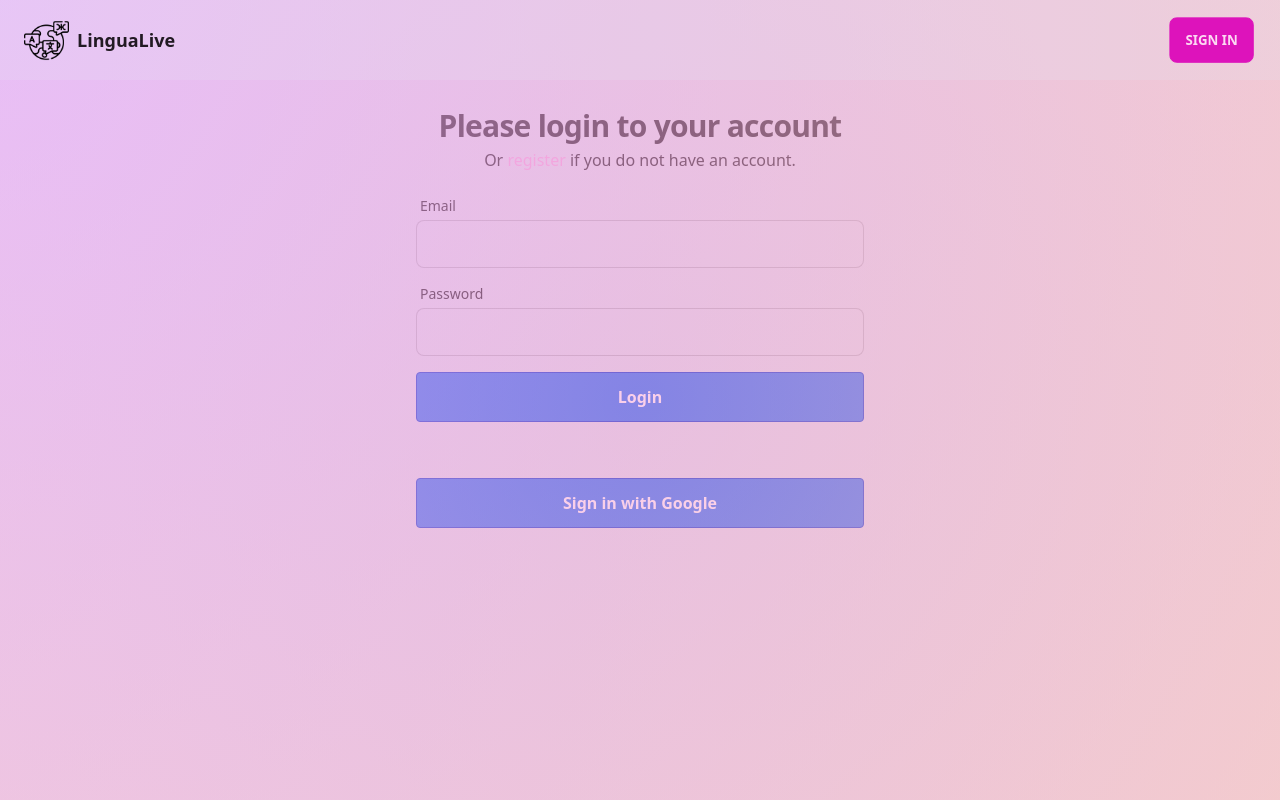
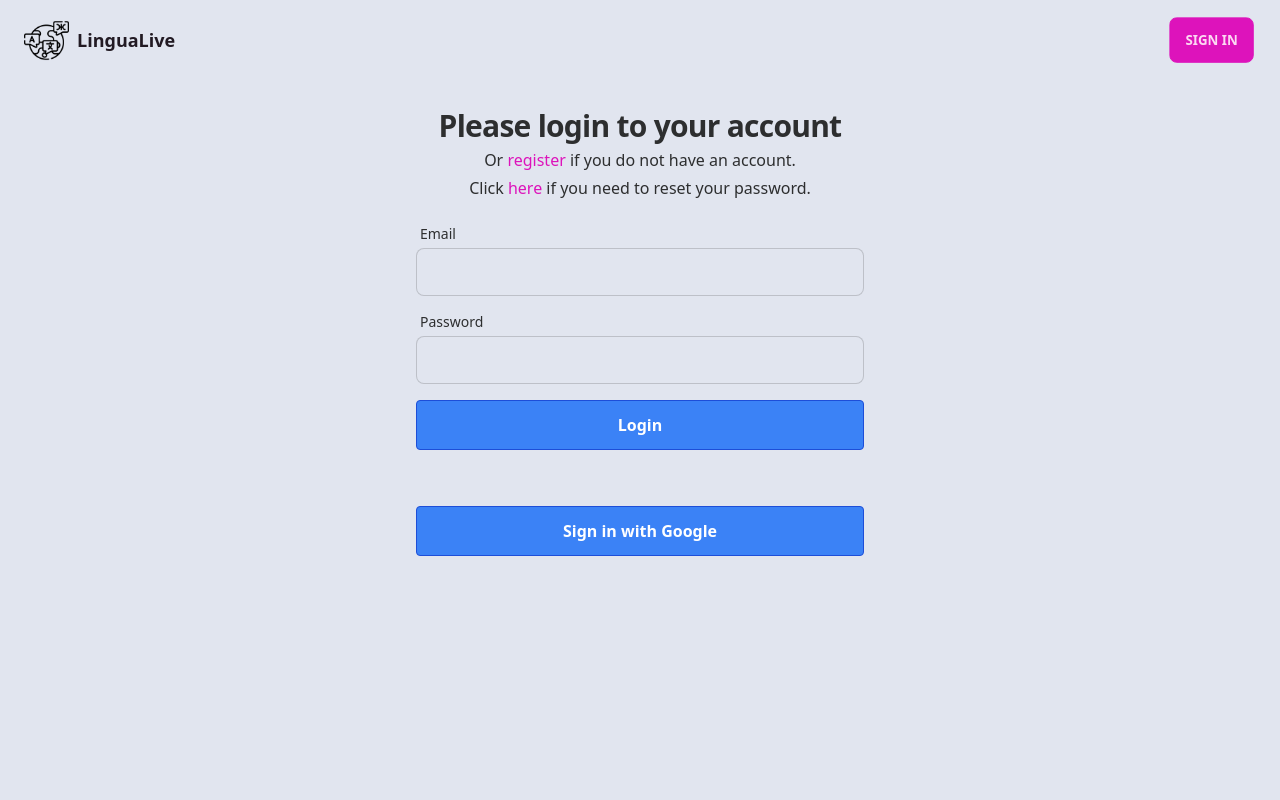
Before and after one commit to LinguaLive/LinguaLive, a Next.js app: page /login/login in a window 1280 px wide. Built offline with nearby package versions, Linux system fonts and the light colour scheme; no server answers.

Commit message:
add password reset page

```diff
--- a/package.json
+++ b/package.json
@@ -28,7 +28,7 @@
     "react": "18.2.0",
     "react-dom": "18.2.0",
     "socket.io": "^4.7.1",
-    "tailwindcss": "3.3.3",
+    "tailwindcss": "^3.3.3",
     "typescript": "5.1.6"
   },
   "devDependencies": {
--- a/src/pages/login/login.tsx
+++ b/src/pages/login/login.tsx
@@ -1,4 +1,5 @@
 import React from 'react';
+import Link from 'next/link'
 
 interface LoginFormProps {
   form?: { notVerified: boolean };
@@ -10,13 +11,22 @@ const LoginForm: React.FC<LoginFormProps> = ({ form }) => {
       <h2 className="mt-2 text-center text-3xl font-bold tracking-tight text-base-content">
         Please login to your account
       </h2>
+      <div>
       <p className="text-center mt-1">
         Or{' '}
-        <a href="/register" className="text-secondary font-medium hover:cursor-pointer hover:underline">
+        <Link href="/signup/signup" className="text-primary font-medium hover:cursor-pointer hover:underline">
           register
-        </a>{' '}
+        </Link>{' '}
         if you do not have an account.
       </p>
+      <p className="text-center mt-1">
+        Click {' '}
+        <Link href="/resetpw/resetpw" className="text-primary font-medium hover:cursor-pointer hover:underline">
+          here
+        </Link>{' '}
+        if you need to reset your password.
+      </p>
+      </div>
       <form action="?/login" method="POST" className="flex flex-col items-center space-y-2 w-full pt-4 pb-8">
         <div className="form-control w-full max-w-md">
           <label htmlFor="email" className="label font-medium pb-1">
--- /dev/null
+++ b/src/pages/resetpw/resetpw.tsx
@@ -0,0 +1,53 @@
+import React from 'react';
+import Link from 'next/link';
+
+interface PasswordResetFormProps {
+  onResetPassword: (email: string) => void;
+}
+
+const PasswordResetForm: React.FC<PasswordResetFormProps> = ({ onResetPassword }) => {
+  const handleSubmit = (event: React.FormEvent<HTMLFormElement>) => {
+    event.preventDefault();
+    const formData = new FormData(event.currentTarget);
+    const email = formData.get('email') as string;
+    onResetPassword(email);
+  };
+
+  return (
+    <div className="flex flex-col items-center h-full w-full">
+      <h2 className="mt-2 text-center text-3xl font-bold tracking-tight text-base-content">
+        Reset Your Password
+      </h2>
+      <div>
+        <p className="text-center mt-1">
+          Or{' '}
+          <Link href="/signup/signup" className="text-secondary font-medium hover:cursor-pointer hover:underline">
+            register
+          </Link>{' '}
+          if you do not have an account.
+        </p>
+      </div>
+      <form
+        onSubmit={handleSubmit}
+        className="flex flex-col items-center space-y-2 w-full pt-4 pb-8"
+      >
+        <div className="form-control w-full max-w-md">
+          <label htmlFor="email" className="label font-medium pb-1">
+            <span className="label-text">Email</span>
+          </label>
+          <input type="email" name="email" className="input input-bordered w-full max-w-md" />
+        </div>
+        <div className="w-full max-w-md pt-2">
+          <button
+            type="submit"
+            className="bg-blue-500 hover:bg-blue-700 text-white font-bold py-3 px-5 w-full max-w-md border border-blue-700 rounded"
+          >
+            Reset Password
+          </button>
+        </div>
+      </form>
+    </div>
+  );
+};
+
+export default PasswordResetForm;
--- a/src/pages/signup/signup.tsx
+++ b/src/pages/signup/signup.tsx
@@ -1,4 +1,5 @@
 import React from 'react';
+import Link from 'next/link'
 
 const RegisterForm: React.FC = () => {
   return (
@@ -8,9 +9,9 @@ const RegisterForm: React.FC = () => {
       </h2>
       <p className="text-center mt-1">
         Or{' '}
-        <a href="/login" className="text-secondary font-medium hover:cursor-pointer hover:underline">
+        <Link href="/login/login" className="text-secondary font-medium hover:cursor-pointer hover:underline">
           sign in
-        </a>{' '}
+        </Link>{' '}
         if you already have an account.
       </p>
       <form action="?/register" method="POST" className="flex flex-col items-center space-y-2 w-full pt-4">
--- a/src/styles/globals.css
+++ b/src/styles/globals.css
@@ -2,28 +2,18 @@
 @tailwind components;
 @tailwind utilities;
 
-.main {
-  z-index: 0;
-  width: 100vw;
-  min-height: 100vh;
-  position: absolute;
-  display: flex;
-  justify-content: center;
-  padding: 120px 24px 160px 24px;
-  pointer-events: none;
+:root {
+  --foreground-rgb: 0, 0, 0;
+  --background-start-rgb: 214, 219, 220;
+  --background-end-rgb: 255, 255, 255;
 }
 
-.main:before {
-  background: radial-gradient(circle, rgba(2, 0, 36, 0) 0, #fafafa 100%);
-  background-image: rgba(228, 119, 253, 0.5);
-  background: radial-gradient(circle at left top, rgba(229, 119, 253, 0.4), rgba(255, 151, 151, .4)),
-  radial-gradient(circle, rgba(2, 0, 36, 0) 0, rgba(250, 250, 250, .4) 100%);
-  position: absolute;
-  content: "";
-  z-index: 2;
-  width: 100%;
-  height: 100%;
-  top: 0;
+@media (prefers-color-scheme: dark) {
+  :root {
+    --foreground-rgb: 255, 255, 255;
+    --background-start-rgb: 0, 0, 0;
+    --background-end-rgb: 0, 0, 0;
+  }
 }
 
 .main:after {
```
Also changed, not shown: 1 other file (tests, documents, lock files or other folders).
